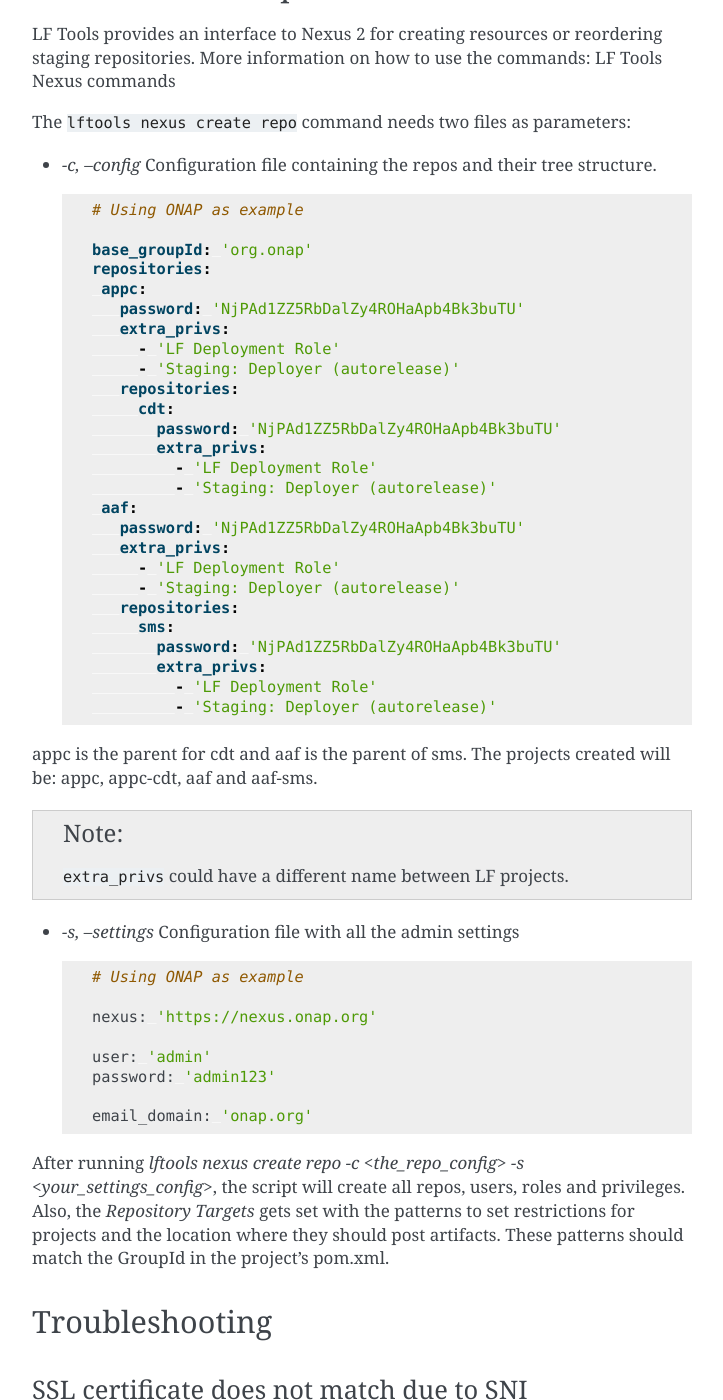
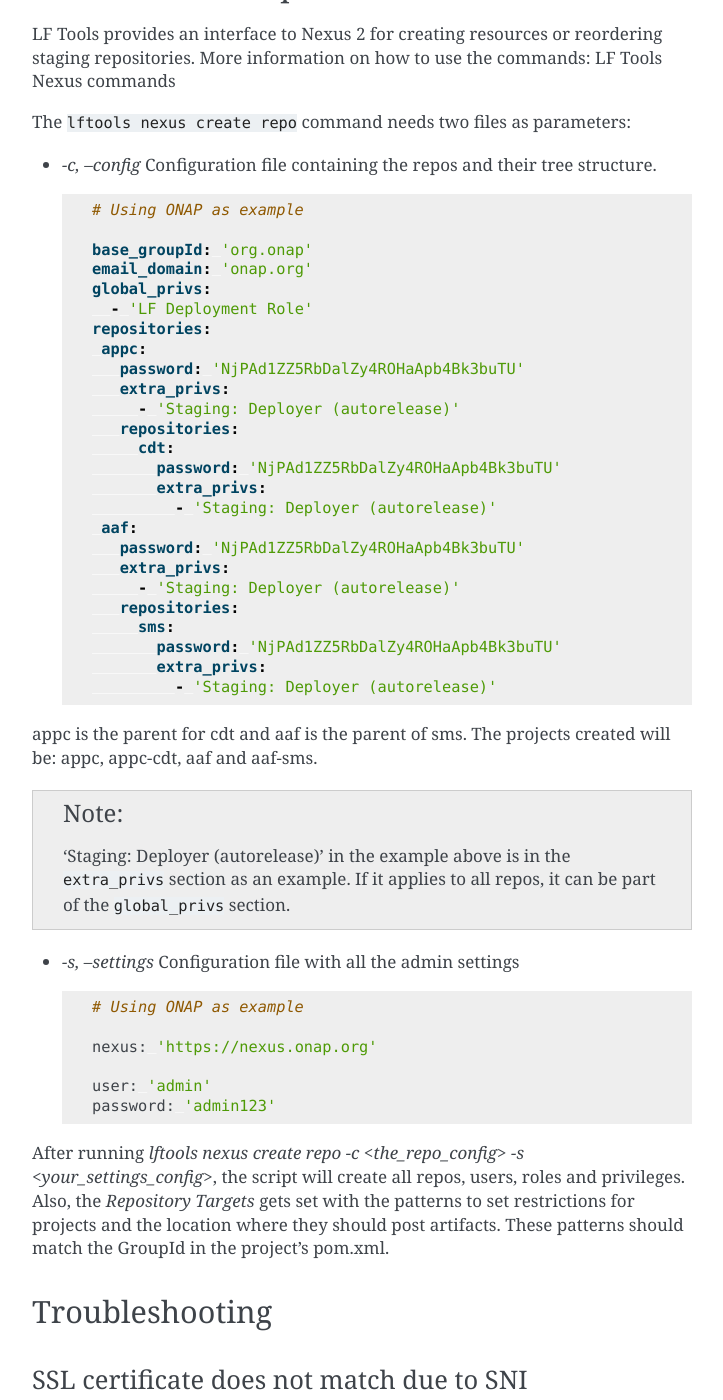
Before and after one commit to lfit/releng-docs, a Sphinx documentation site: the page built from docs/infra/nexus.rst, in a window 1280 px wide and 1400 px high, scrolled down 4975 px. Shown: the whole window, without its empty margins (388-1111 px from the left). Built offline with Sphinx 7.4.7, drawn with Linux system fonts in a browser that asks for light colours; the version number could not be read and is left out.

Commit message:
Update lftools repo creation for global_envs
"Note" text is also changed. Original text was ambiguously worded,
and should not be necessary.

Issue: RELENG-291
Change-Id: Ibe75322ccb6794d3df9d606cf356a98af2df8059
Signed-off-by: Eric Ball <eball@linuxfoundation.org>

```diff
--- a/docs/infra/nexus.rst
+++ b/docs/infra/nexus.rst
@@ -244,28 +244,27 @@
      # Using ONAP as example
 
      base_groupId: 'org.onap'
+     email_domain: 'onap.org'
+     global_privs:
+       - 'LF Deployment Role'
      repositories:
       appc:
         password: 'NjPAd1ZZ5RbDalZy4ROHaApb4Bk3buTU'
         extra_privs:
-          - 'LF Deployment Role'
           - 'Staging: Deployer (autorelease)'
         repositories:
           cdt:
             password: 'NjPAd1ZZ5RbDalZy4ROHaApb4Bk3buTU'
             extra_privs:
-              - 'LF Deployment Role'
               - 'Staging: Deployer (autorelease)'
       aaf:
         password: 'NjPAd1ZZ5RbDalZy4ROHaApb4Bk3buTU'
         extra_privs:
-          - 'LF Deployment Role'
           - 'Staging: Deployer (autorelease)'
         repositories:
           sms:
             password: 'NjPAd1ZZ5RbDalZy4ROHaApb4Bk3buTU'
             extra_privs:
-              - 'LF Deployment Role'
               - 'Staging: Deployer (autorelease)'
 
 appc is the parent for cdt and aaf is the parent of sms.
@@ -273,7 +272,9 @@
 
 .. note::
 
-   ``extra_privs`` could have a different name between LF projects.
+   'Staging: Deployer (autorelease)' in the example above is in the
+   ``extra_privs`` section as an example. If it applies to all repos, it can be
+   part of the ``global_privs`` section.
 
 * `-s, --settings` Configuration file with all the admin settings
 
```
Also changed, not shown: other parts of docs/infra/nexus.rst (+0 -2 lines).
